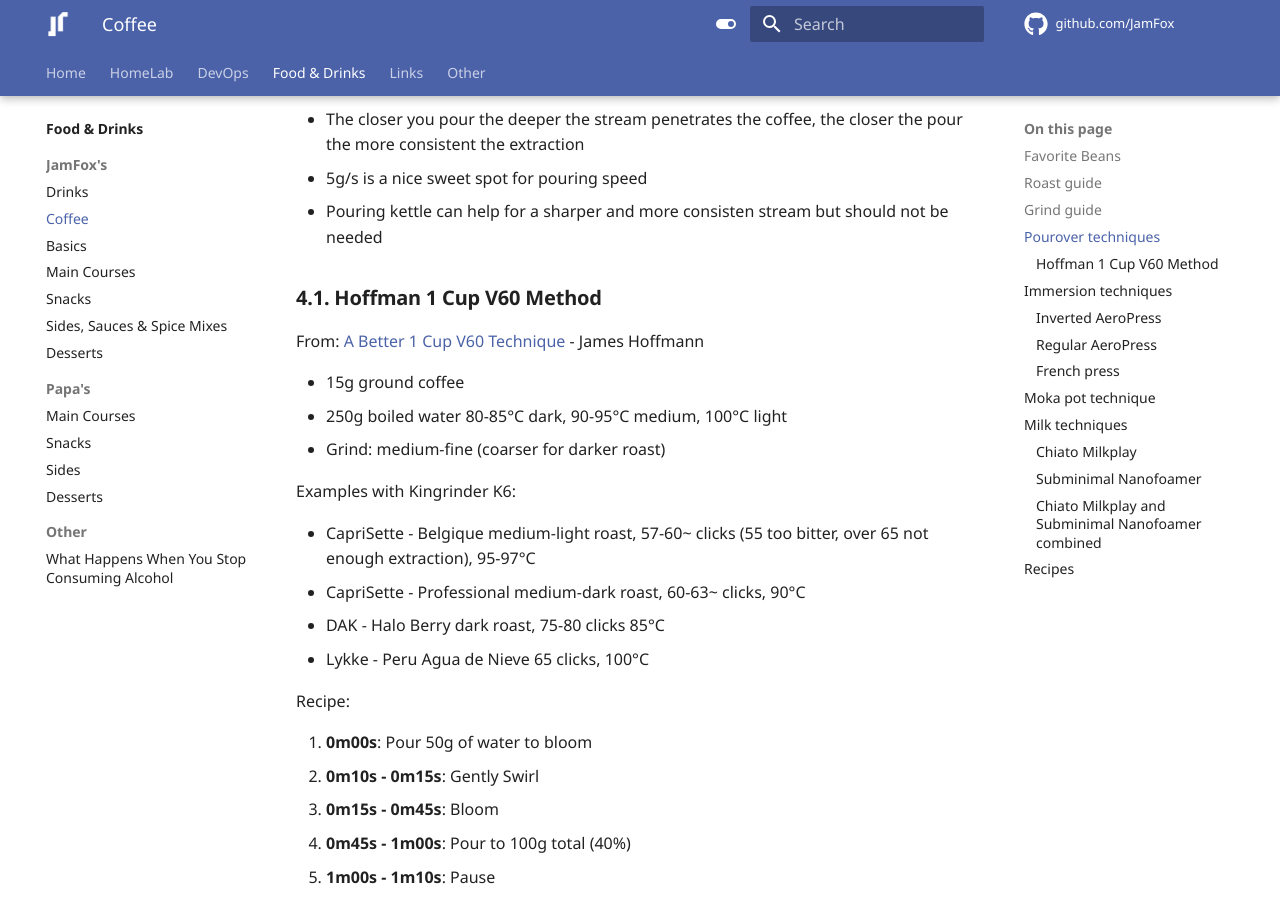
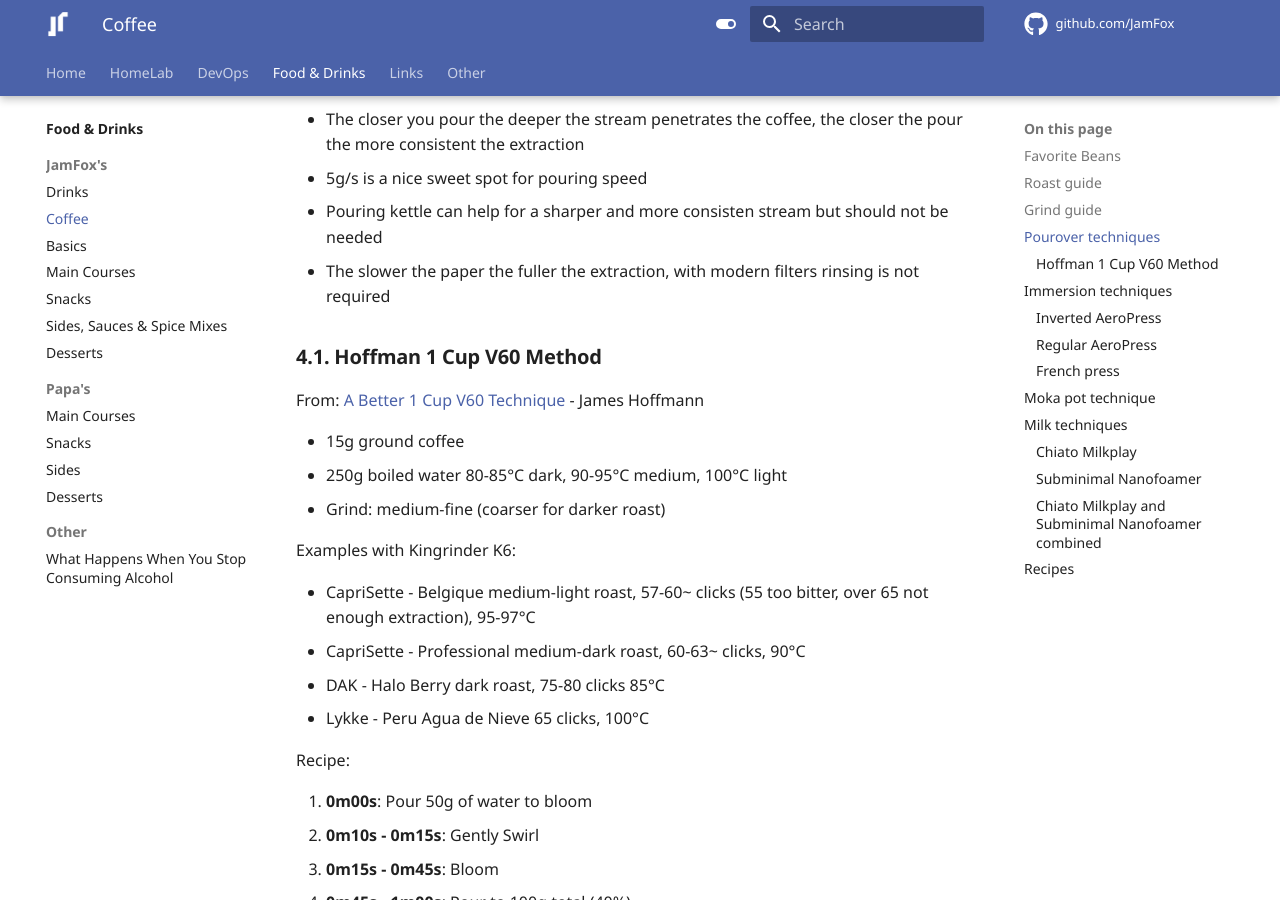
Before and after one commit to JamFox/docs.jamfox.dev, an MkDocs documentation site: the page built from docs/content/food/coffee.md, in a window 1280 px wide and 900 px high, scrolled down 1601 px. Built offline with MkDocs 1.6.1 and Material for MkDocs 9.7.7, drawn with Linux system fonts in a browser that asks for light colours; plug-ins that fetch from the network failed and are left out; comment, search, counter and statistics services are not loaded.

Commit message:
note on filters

```diff
--- a/docs/content/food/coffee.md
+++ b/docs/content/food/coffee.md
@@ -40,6 +40,7 @@ General notes applicable to all techniques:
 - The closer you pour the deeper the stream penetrates the coffee, the closer the pour the more consistent the extraction
 - 5g/s is a nice sweet spot for pouring speed
 - Pouring kettle can help for a sharper and more consisten stream but should not be needed
+- The slower the paper the fuller the extraction, with modern filters rinsing is not required
 
 ### Hoffman 1 Cup V60 Method
 
```
